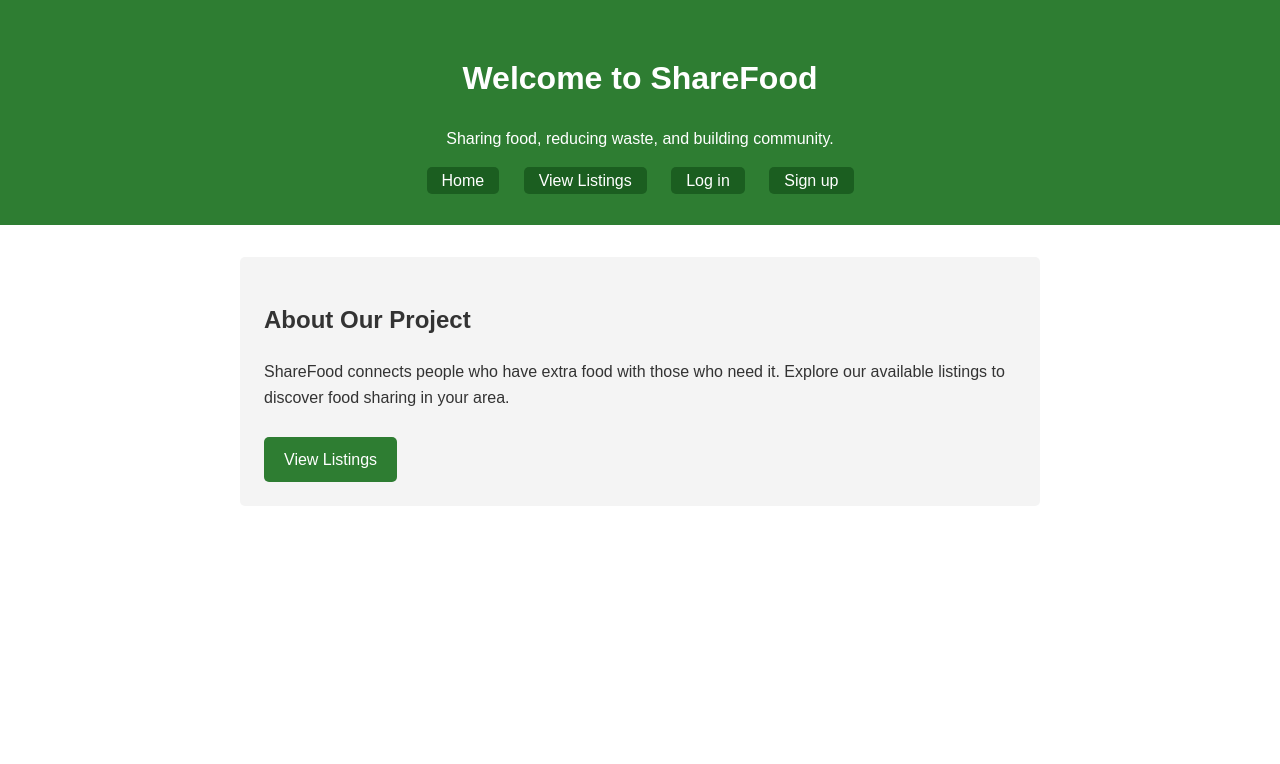
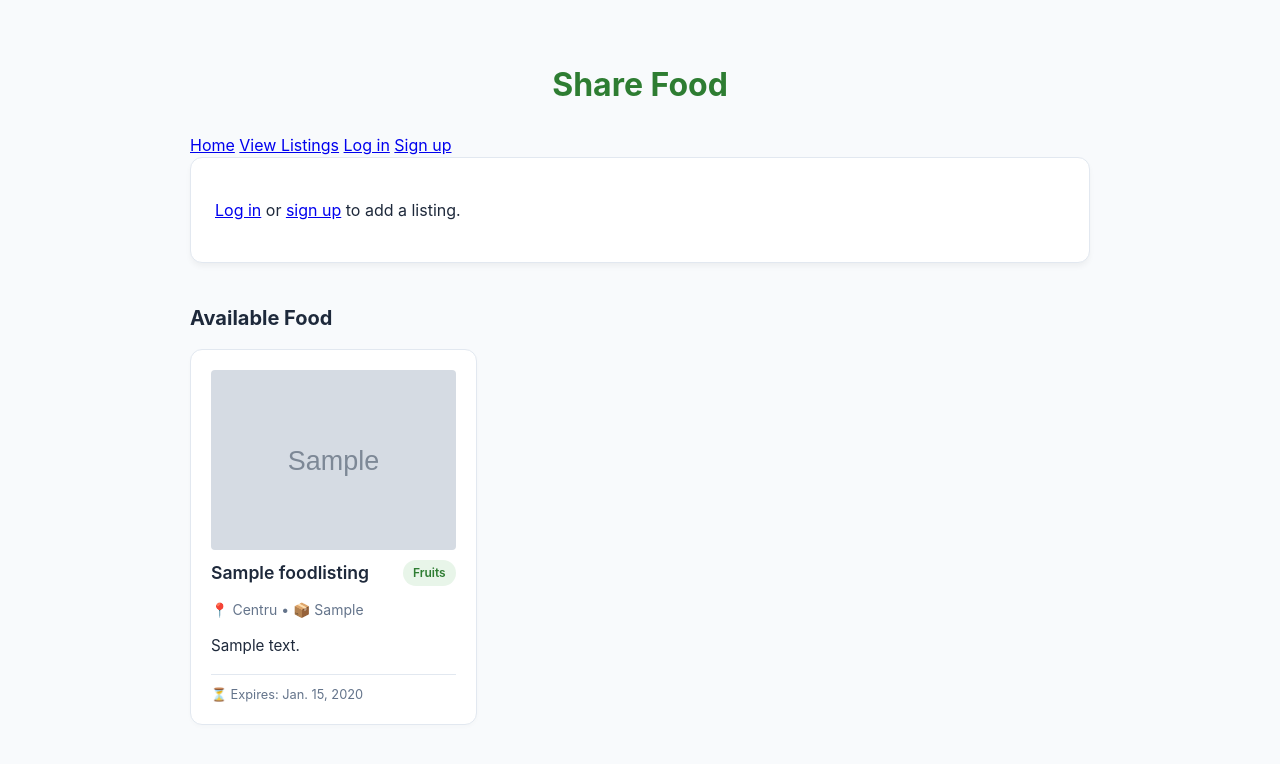
Before and after one commit to katy96moskaliuk/ShareFood, a Django app: page /listings/ in a window 1280 px wide. Shown: the top 764 px of the page. Run offline with Django 5.2, Linux system fonts and the light colour scheme; tables that the repository leaves empty hold one stand-in row (values such as "Sample post"); grey boxes marked "Sample" are stand-in pictures; parts of the project's set-up code (start-up, migrations or seed data) failed here and were passed over.

Commit message:
Add base template and use it on home and listings pages

```diff
--- a/src/ShareFood/listings/templates/listings/index.html
+++ b/src/ShareFood/listings/templates/listings/index.html
@@ -1,21 +1,62 @@
 {% extends "core/base.html" %}
 {% load static %}
 
-{% block title %}ShareFood - Home{% endblock %}
+{% block title %}ShareFood - Listings{% endblock %}
 
 {% block extra_css %}
-    <link rel="stylesheet" href="{% static 'core/style.css' %}">
+    <link rel="stylesheet" href="{% static 'listings/style.css' %}">
 {% endblock %}
 
 {% block header %}
-    <h1>Welcome to ShareFood</h1>
-    <p>Sharing food, reducing waste, and building community.</p>
+    <h1>Share Food</h1>
 {% endblock %}
 
 {% block content %}
-    <div class="card">
-        <h2>About Our Project</h2>
-        <p>ShareFood connects people who have extra food with those who need it. Explore our available listings to discover food sharing in your area.</p>
-        <a href="{% url 'listings:list' %}" class="btn">View Listings</a>
+    {% if user.is_authenticated %}
+        <div class="form-card">
+            <h2>Add Available Food</h2>
+            <form method="post" enctype="multipart/form-data">
+                {% csrf_token %}
+                <div class="form-group">
+                    {{ form.as_p }}
+                </div>
+                <button type="submit" class="btn-submit">Add Listing</button>
+            </form>
+        </div>
+    {% else %}
+        <div class="form-card">
+            <p>
+                <a href="{% url 'login' %}?next={% url 'listings:list' %}">Log in</a>
+                or
+                <a href="{% url 'register' %}">sign up</a>
+                to add a listing.
+            </p>
+        </div>
+    {% endif %}
+
+    <h2>Available Food</h2>
+    <div class="listings-grid">
+        {% for item in listings %}
+            <div class="listing-card">
+                {% if item.image %}
+                    <img src="{{ item.image.url }}" alt="{{ item.title }}" style="width: 100%; height: 180px; object-fit: cover; border-radius: 4px; margin-bottom: 10px;">
+                {% endif %}
+                <div>
+                    <div class="listing-header">
+                        <h3 class="listing-title">{{ item.title }}</h3>
+                        <span class="badge">{{ item.get_category_display }}</span>
+                    </div>
+                    <div class="listing-details">
+                        📍 {{ item.get_district_display }} • 📦 {{ item.quantity }}
+                    </div>
+                    <p class="listing-description">{{ item.description }}</p>
+                </div>
+                <div class="listing-footer">
+                    ⏳ Expires: {{ item.expiration_date }}
+                </div>
+            </div>
+        {% empty %}
+            <p>No listings available yet.</p>
+        {% endfor %}
     </div>
 {% endblock %}
```
Also changed, not shown: src/ShareFood/core/templates/core/index.html (+12 -28 lines).
